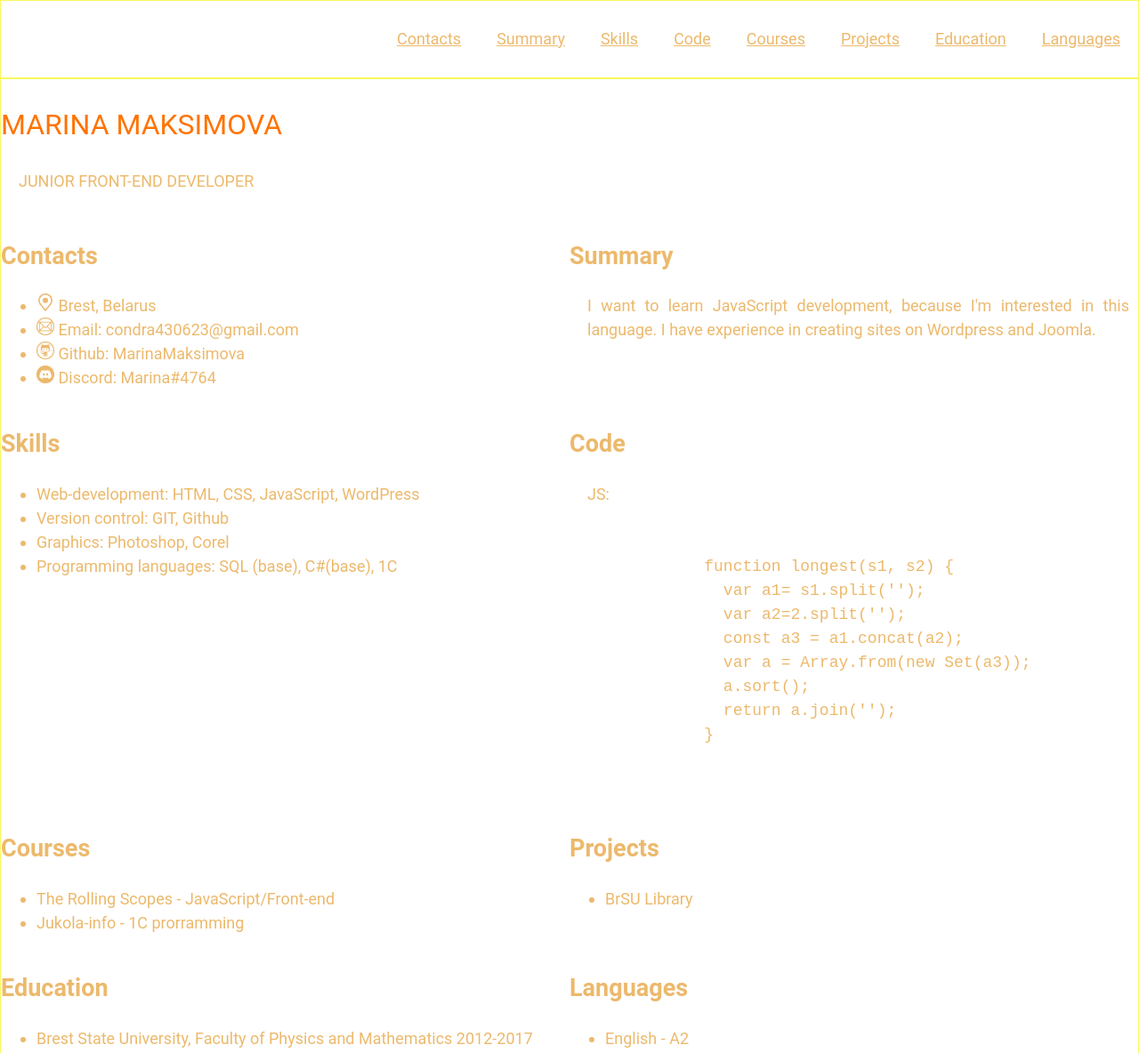
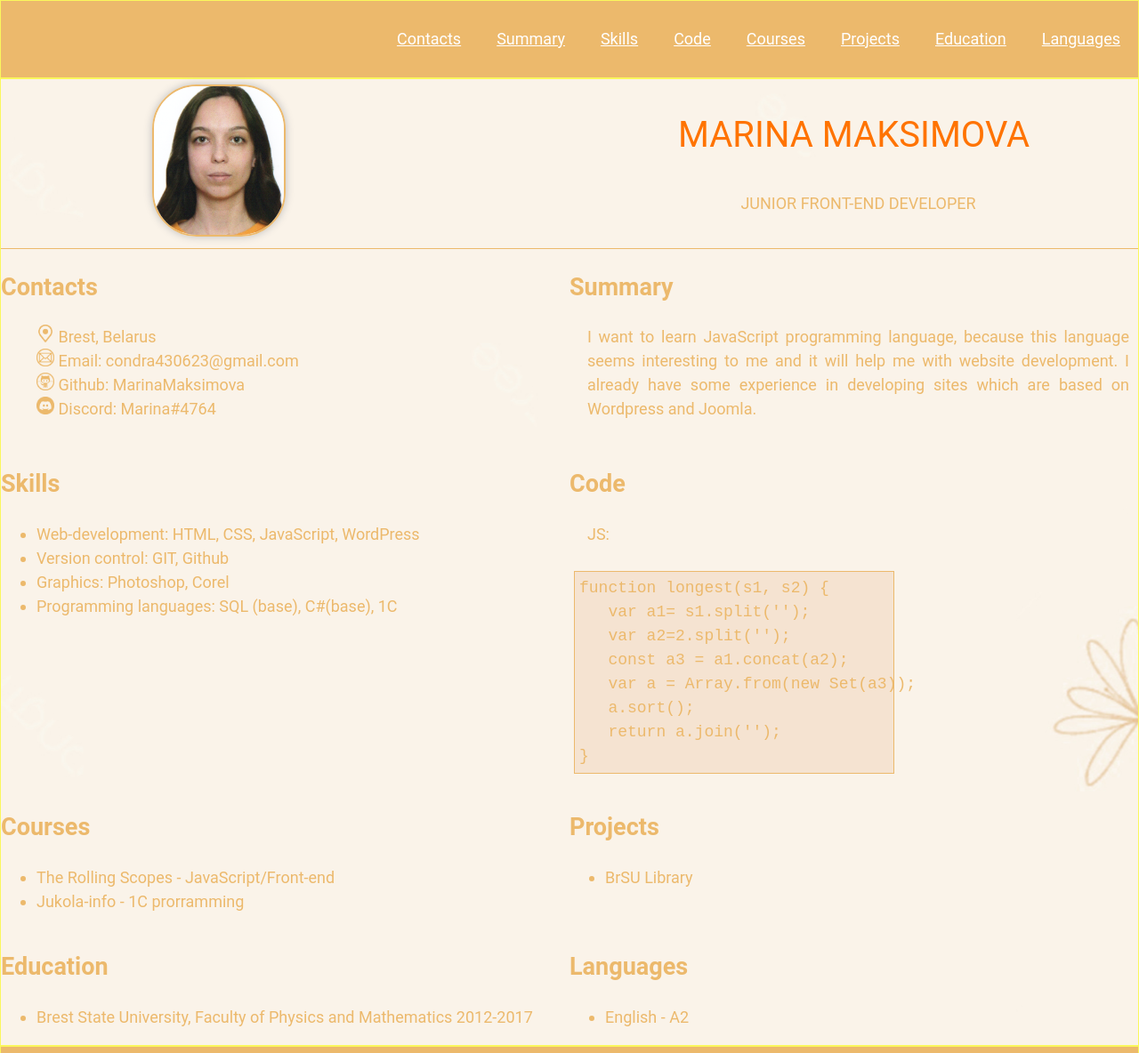
Before and after one commit to MarinaMaksimova/rsschool-cv, a plain HTML site: page index.html in a window 1280 px wide. Shown: the top 1184 px of the page at 89% size. Drawn offline with Linux system fonts and the light colour scheme.

Commit message:
feat: updated CV

```diff
--- a/index.html
+++ b/index.html
@@ -42,6 +42,10 @@
     </header>
     <main>
       <div class="container">
+        <div class="profile-container">
+          <section class="section" id="profile">
+            <img class="foto" src="./assets/img/foto.png" alt="foto" />
+          </section>
           <section class="section" id="profile">
             <h1 class=".section-title">MARINA MAKSIMOVA</h1>
             <p>JUNIOR FRONT-END DEVELOPER</p>
@@ -50,7 +54,7 @@
         <div class="main-container">
           <section class="section" id="contacts">
             <h2 class=".section-title">Contacts</h2>
-          <ul>
+            <ul class="contact_list">
              <li>
                <img class="logo" src="./assets/img/map.png" alt="map" /> Brest,
                 Belarus
@@ -79,7 +83,7 @@
           </section>
           <section class="section" id="summary">
             <h2 class=".section-title">Summary</h2>
-          <p>I want to learn JavaScript development, because I'm interested in this language. I have experience in creating sites on Wordpress and Joomla. </p>
+            <p>I want to learn JavaScript programming language, because this language seems interesting to me and it will help me with website development. I already have some experience in developing sites which are based on Wordpress and Joomla.</p>
           </section>
           <section class="section" id="skills">
             <h2 class=".section-title">Skills</h2>
@@ -93,18 +97,7 @@
           <section class="section" id="code">
             <h2 class=".section-title">Code</h2>
             <p>JS:</p>
-          <pre>
-            <code>
-              function longest(s1, s2) {
-                var a1= s1.split('');
-                var a2=2.split('');
-                const a3 = a1.concat(a2);
-                var a = Array.from(new Set(a3));
-                a.sort();
-                return a.join('');
-              }
-            </code>
-          </pre>
+            <pre><code>function longest(s1, s2) {<br>   var a1= s1.split('');<br>   var a2=2.split('');<br>   const a3 = a1.concat(a2);<br>   var a = Array.from(new Set(a3));<br>   a.sort();<br>   return a.join('');<br>}</code></pre>
           </section>
           <section class="section" id="courses">
             <h2 class=".section-title">Courses</h2>
@@ -140,11 +133,12 @@
               </li>
           </section>
         </div>
+    </div>
     </main>
     <footer>
       <div class="footer-container">
         <p>© 2023</p>
-        <a href="https://github.com/MarinaMaksimova" class="link"
+        <a href="https://github.com/MarinaMaksimova" class="footer-link"
           >MarinaMaksimova</a
         >
         <a href="https://rs.school/js/"
--- a/style.css
+++ b/style.css
@@ -16,21 +16,25 @@ body {
   font-weight: 400;
   line-height: 1.5;
   color: #ecb96c;
+  background: url(assets/img/fon.jpg) center;
 }
 header {
   border: 1px solid rgb(250, 247, 92);
+  background: #ecb96c;
 }
 main {
   border: 1px solid rgb(250, 247, 92);
 }
 footer {
   border: 1px solid rgb(250, 247, 92);
+  background: #ecb96c;
 }
 h1 {
   color: #ff7300; /* Цвет заголовка */
-  font-size: 24pt; /* Размер шрифта в пунктах */
+  font-size: 30pt; /* Размер шрифта в пунктах */
   font-family: 'Roboto', sans-serif; /* Семейство шрифтов */
   font-weight: normal; /* Нормальное начертание текста  */
+  text-align: center;
 }
 p {
   text-align: justify; /* Выравнивание по ширине */
@@ -43,6 +47,14 @@ p {
   padding: 0;
   margin: 0;
 }
+pre code {
+  background-color: #f3decac2;
+  border: 1px solid #ecb96c;
+  display: block;
+  width: 360px;
+  padding: 5px;
+  margin: 5px;
+  }
 .container {
   max-width: 1440px;
   margin: 0 auto;
@@ -54,7 +66,7 @@ p {
   align-items: center;
 }
 .nav-link {
-  color: #ecb96c;
+  color: #ffffff;
   transition: .3s;
   padding: 0 20px;
   line-height: 50px;
@@ -83,7 +95,7 @@ p {
 }
 .section-title {
   font-size: 20px;
-  font-weight: 400;
+  font-weight: 400px;
   text-transform: uppercase;
   letter-spacing: 5px;
   color: #ecb96c;
@@ -91,6 +103,17 @@ p {
 .main-container {
   display: flex;
   flex-wrap: wrap;
+}
+.profile-container {
+  display: flex;
+  flex-wrap: wrap;
+  height: 20%;
+  border-bottom-style: solid;
+  border-bottom-width: 1px;
+  border-bottom-color: #ecb96c;
+}
+.profile-container p {
+  text-align: center;
 }
 @media (max-width: 768px) {
   .section {
@@ -107,9 +130,35 @@ p {
   background-size: contain;
   background-repeat: no-repeat;
 }
+.foto {
+  border-radius: 50px; /* Радиус скругления */
+  border: 2px solid #ecb96c; /* Параметры рамки */
+  box-shadow: 0 0 10px #bebdbd; /* Параметры тени */
+  width: 150px;
+  height: 90%;
+  display: block;
+  margin-left: auto;
+  margin-right: 50%;
+  margin-top: 1%;
+  object-fit: cover;
+}
 .footer-container {
   display: flex;
   justify-content: space-between;
   align-items: center;
   margin: 0 auto;
 }
+.footer-container p {
+  color: #ffffff;
+}
+.footer-link {
+  color: #ffffff;
+  text-decoration: none;
+  transition: color 0.5s;
+}
+.footer-link:hover {
+  color: #af5454;
+}
+.contact_list{
+  list-style-type: none;
+}
```
Also changed, not shown: assets/img/fon.jpg (added), assets/img/foto.png (added), 1 other file. Lines whose indentation alone changed are shown as unchanged.
